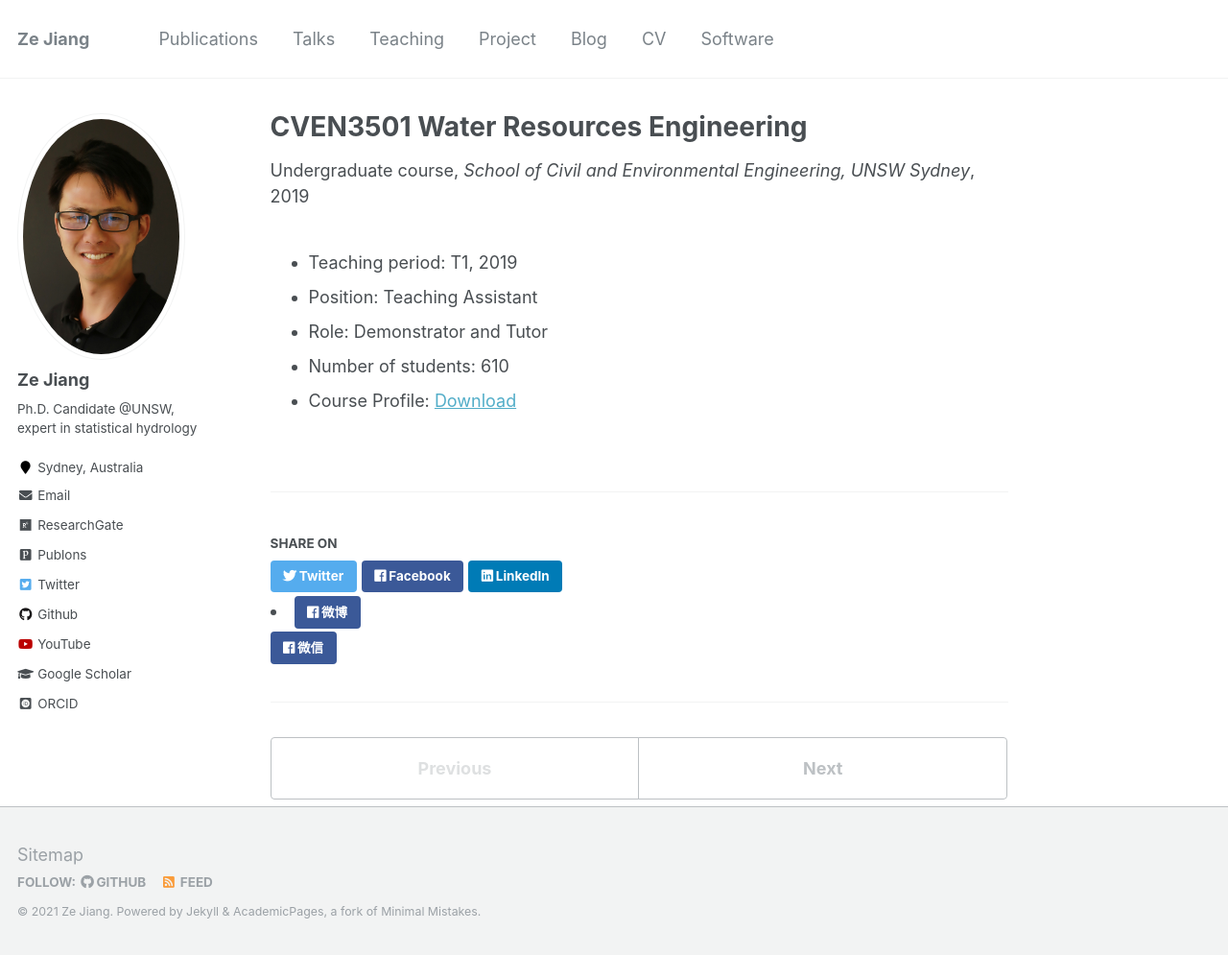
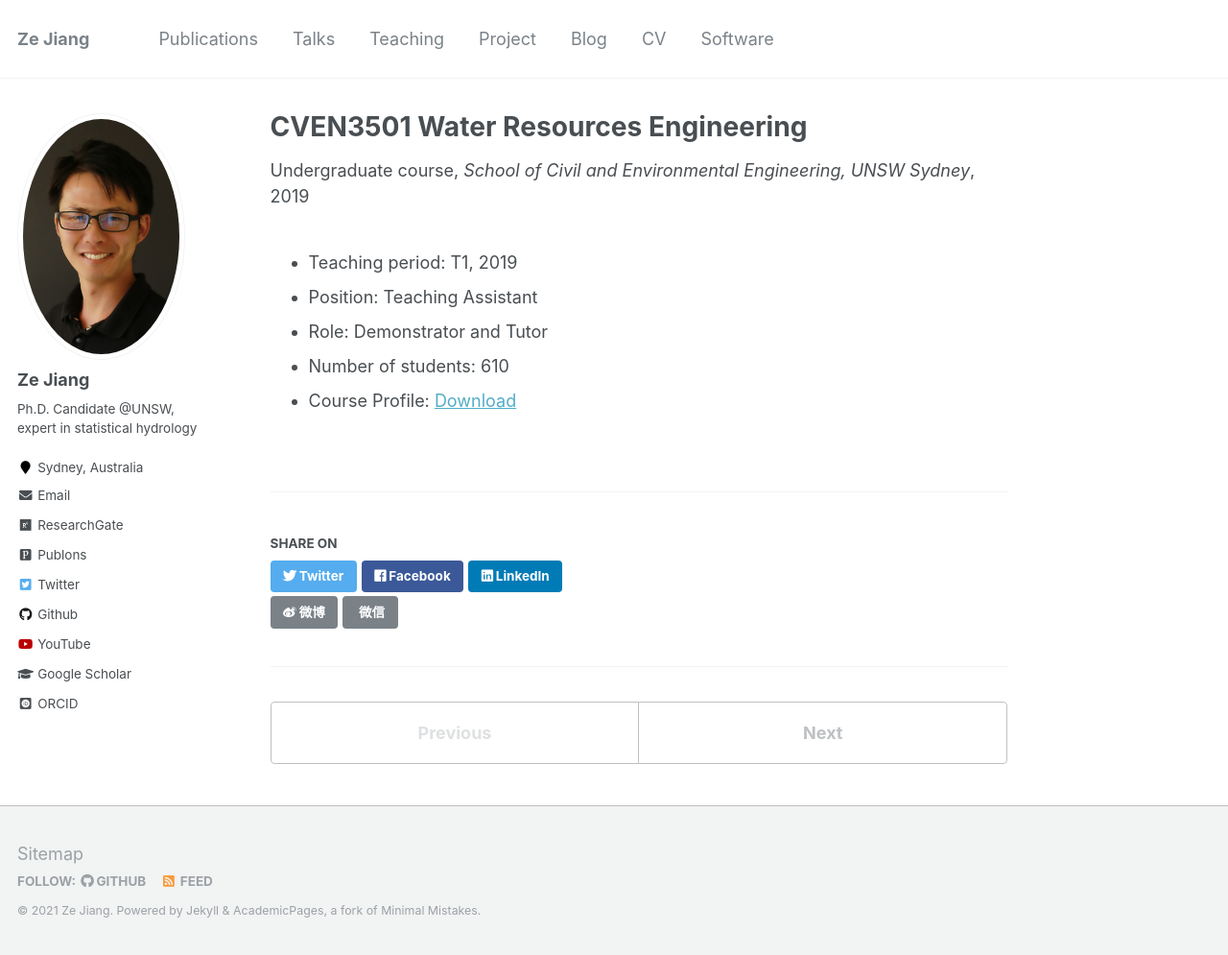
Before and after one commit to zejiang-unsw/zejiang-unsw.github.io, a Jekyll site: the page built from _teaching/2019-T1-WRE_UNSW.md, in a window 1280 px wide and 995 px high. Shown: the whole window at 96% size. Built offline with Jekyll 4.4.1, drawn with Linux system fonts in a browser that asks for light colours; some web fonts are replaced.

Commit message:
Update social-share.html

```diff
--- a/_includes/social-share.html
+++ b/_includes/social-share.html
@@ -9,11 +9,10 @@
 
   <a href="https://www.facebook.com/sharer.php?u={{ base_path }}{{ page.url }}" class="btn btn--facebook" title="{{ site.data.ui-text[site.locale].share_on_label | default: 'Share on' }} Facebook"><i class="fab fa-facebook" aria-hidden="true"></i><span> Facebook</span></a>
 
-  <a href="https://www.linkedin.com/shareArticle?mini=true&url={{ base_path }}{{ page.url }}" class="btn btn--linkedin" title="{{ site.data.ui-text[site.locale].share_on_label | default: 'Share on' }} LinkedIn"><i class="fab fa-linkedin" aria-hidden="true"></i><span> LinkedIn</span></a>
+  <a href="https://www.linkedin.com/shareArticle?mini=true&url={{ base_path }}{{ page.url }}" class="btn btn--linkedin" title="{{ site.data.ui-text[site.locale].share_on_label | default: 'Share on' }} LinkedIn"><i class="fab fa-linkedin" aria-hidden="true"></i><span> LinkedIn</span></a><br/>
 
+  <a href="https://service.weibo.com/share/share.php?u={{ base_path }}{{ page.url }}" class="btn btn--weibo" title="{{ site.data.ui-text[site.locale].share_on_label | default: 'Share on' }} Weibo"><i class="fab fa-weibo" aria-hidden="true"></i><span> 微博</span></a>
 
-  <li><a href="https://service.weibo.com/share/share.php?u={{ base_path }}{{ page.url }}" class="btn btn--facebook" title="{{ site.data.ui-text[site.locale].share_on_label | default: 'Share on' }} Facebook"><i class="fab fa-facebook" aria-hidden="true"></i><span> 微博</span></a></li>
-
-  <a href="https://service.weibo.com/share/share.php?u={{ base_path }}{{ page.url }}" class="btn btn--facebook" title="{{ site.data.ui-text[site.locale].share_on_label | default: 'Share on' }} Facebook"><i class="fab fa-facebook" aria-hidden="true"></i><span> 微信</span></a>
+  <a href="https://service.wechat.com/share/share.php?u={{ base_path }}{{ page.url }}" class="btn btn--wechat" title="{{ site.data.ui-text[site.locale].share_on_label | default: 'Share on' }} Wchat"><i class="fab fa-wechat" aria-hidden="true"></i><span> 微信</span></a>
 
 </section>
```
